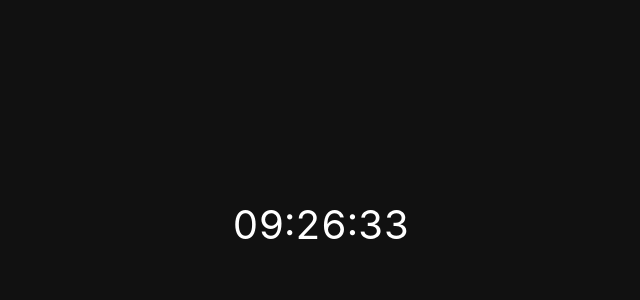
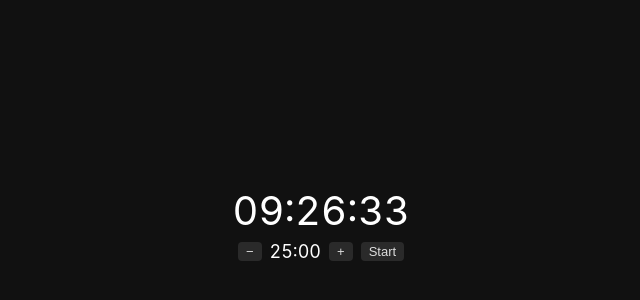
Before and after one commit to raj2208/Clock, an Electron app: page index.html in a window 1280 px wide. Shown: the part 176-476 px from the top of the page, without its empty margins (319-959 px from the left). Drawn offline with Linux system fonts and the light colour scheme.

Commit message:
add countdown timer with adjustable duration

```diff
--- a/index.html
+++ b/index.html
@@ -11,6 +11,14 @@
   </head>
   <body>
     <div id="time">--:--:--</div>
+
+    <div class="row" id="timer">
+      <button id="timer-minus" title="One minute less">−</button>
+      <span id="timer-display">25:00</span>
+      <button id="timer-plus" title="One minute more">+</button>
+      <button id="timer-start">Start</button>
+    </div>
+
     <script src="renderer.js"></script>
   </body>
 </html>
--- a/main.js
+++ b/main.js
@@ -1,7 +1,7 @@
 const { app, BrowserWindow, screen } = require("electron");
 
 const WIDTH = 220;
-const HEIGHT = 80;
+const HEIGHT = 120;
 // Gap between the clock and the screen edges.
 const MARGIN = 16;
 
@@ -22,6 +22,8 @@ function createWindow() {
     type: "panel",
     // Resizing comes later (Step 7).
     resizable: false,
+    // Let the very first click on a button work, even while another app is in front.
+    acceptFirstMouse: true,
   });
 
   // Appear in every Space, including the Space of a full-screen app.
--- a/renderer.js
+++ b/renderer.js
@@ -1,14 +1,86 @@
+const MINUTE = 60 * 1000;
+const MIN_DURATION = 1 * MINUTE;
+const MAX_DURATION = 99 * MINUTE;
+
 const timeElement = document.getElementById("time");
+const timerDisplay = document.getElementById("timer-display");
+const timerMinus = document.getElementById("timer-minus");
+const timerPlus = document.getElementById("timer-plus");
+const timerStart = document.getElementById("timer-start");
 
 function pad(number) {
   return String(number).padStart(2, "0");
 }
 
-function updateTime() {
+// Turns milliseconds into "MM:SS". Rounding up means 25:00 stays on screen for a
+// full second and the display hits 00:00 exactly when the countdown ends.
+function formatMinutesSeconds(ms) {
+  const totalSeconds = Math.ceil(ms / 1000);
+  return `${pad(Math.floor(totalSeconds / 60))}:${pad(totalSeconds % 60)}`;
+}
+
+// ---- Clock ----
+
+function renderClock() {
   const now = new Date();
   timeElement.textContent = `${pad(now.getHours())}:${pad(now.getMinutes())}:${pad(now.getSeconds())}`;
 }
 
-updateTime();
-// Check four times a second instead of once, so the display never skips a second.
-setInterval(updateTime, 250);
+// ---- Countdown timer ----
+
+const timer = {
+  durationMs: 25 * MINUTE,
+  // The moment the countdown reaches zero. null when it is not running.
+  // Storing the end time, instead of subtracting a second on every tick,
+  // keeps it accurate even if a tick is late.
+  endTime: null,
+  finished: false,
+};
+
+function changeDuration(deltaMs) {
+  if (timer.endTime !== null) return;
+  timer.durationMs = Math.min(MAX_DURATION, Math.max(MIN_DURATION, timer.durationMs + deltaMs));
+  timer.finished = false;
+  renderTimer();
+}
+
+function startTimer() {
+  if (timer.endTime !== null) return;
+  timer.endTime = Date.now() + timer.durationMs;
+  timer.finished = false;
+  renderTimer();
+}
+
+function renderTimer() {
+  const now = Date.now();
+  if (timer.endTime !== null && now >= timer.endTime) {
+    timer.endTime = null;
+    timer.finished = true;
+  }
+
+  const running = timer.endTime !== null;
+  let remainingMs = timer.durationMs;
+  if (running) remainingMs = timer.endTime - now;
+  else if (timer.finished) remainingMs = 0;
+
+  timerDisplay.textContent = formatMinutesSeconds(remainingMs);
+  timerDisplay.classList.toggle("finished", timer.finished);
+  timerStart.disabled = running;
+  timerMinus.disabled = running;
+  timerPlus.disabled = running;
+}
+
+timerMinus.addEventListener("click", () => changeDuration(-MINUTE));
+timerPlus.addEventListener("click", () => changeDuration(MINUTE));
+timerStart.addEventListener("click", startTimer);
+
+// ---- Main loop ----
+
+function render() {
+  renderClock();
+  renderTimer();
+}
+
+render();
+// Check ten times a second, so the display never skips a second.
+setInterval(render, 100);
--- a/style.css
+++ b/style.css
@@ -2,8 +2,10 @@ body {
   margin: 0;
   height: 100vh;
   display: flex;
+  flex-direction: column;
   align-items: center;
   justify-content: center;
+  gap: 6px;
   background: #111;
   color: #fff;
   font-family: -apple-system, BlinkMacSystemFont, sans-serif;
@@ -16,3 +18,36 @@ body {
   /* Every digit gets the same width, so the clock doesn't wobble as numbers change. */
   font-variant-numeric: tabular-nums;
 }
+
+.row {
+  display: flex;
+  align-items: center;
+  gap: 8px;
+  font-size: 18px;
+  font-variant-numeric: tabular-nums;
+}
+
+/* Buttons must opt out of dragging, or clicking them would just move the window. */
+button {
+  -webkit-app-region: no-drag;
+  background: #2a2a2a;
+  color: #ddd;
+  border: none;
+  border-radius: 4px;
+  padding: 2px 8px;
+  font-size: 13px;
+  cursor: pointer;
+}
+
+button:hover:not(:disabled) {
+  background: #3a3a3a;
+}
+
+button:disabled {
+  opacity: 0.35;
+  cursor: default;
+}
+
+.finished {
+  color: #ff5f56;
+}
```
